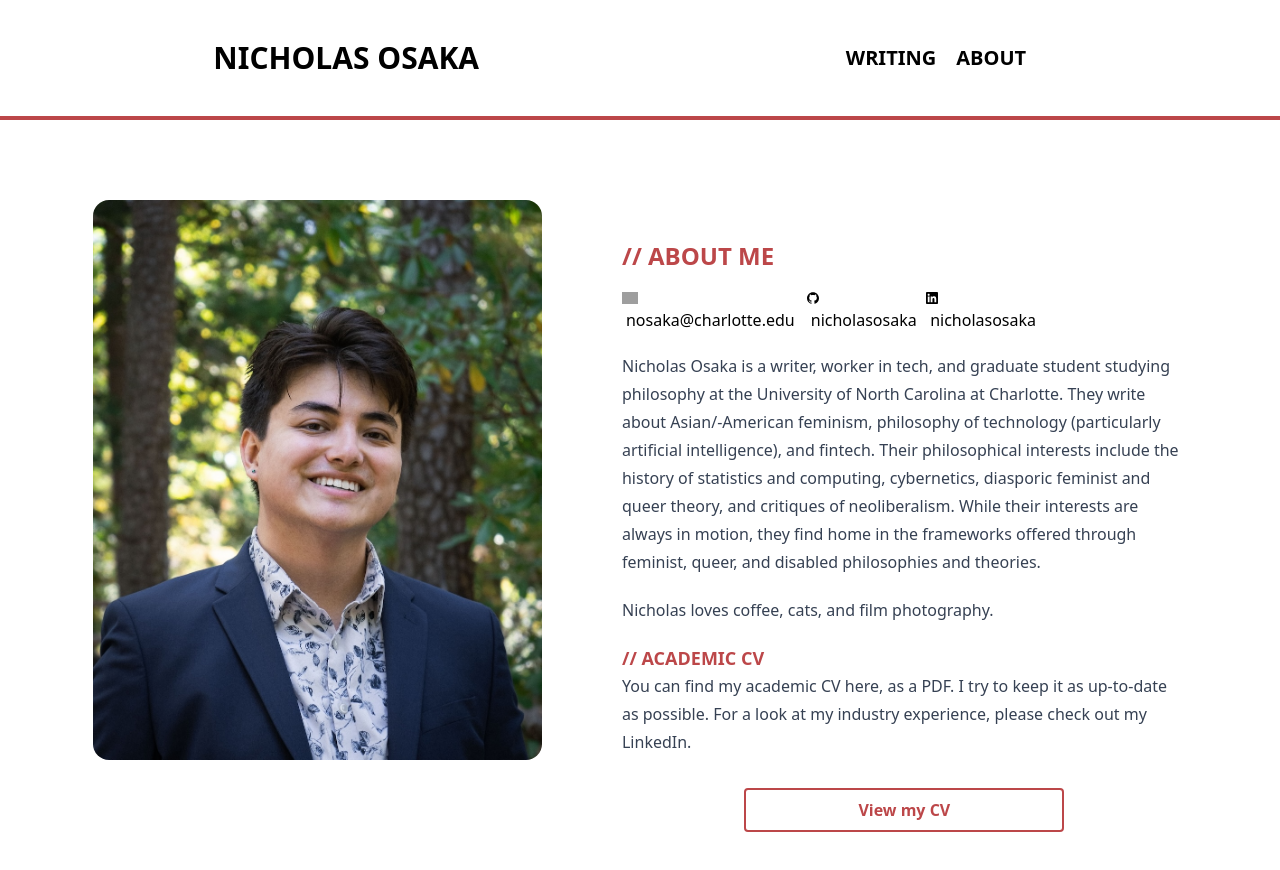
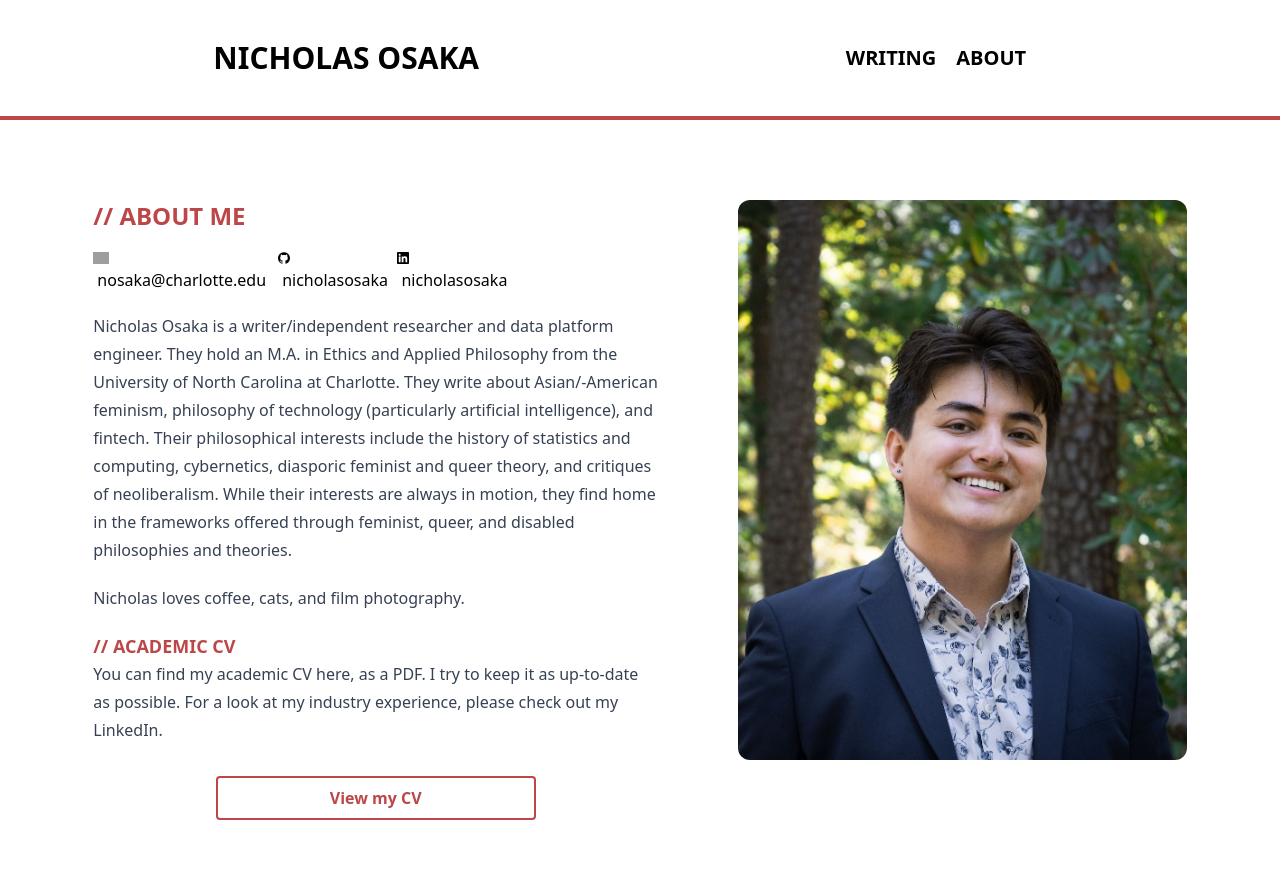
Before and after one commit to nicholasosaka/nosaka.xyz, a Next.js app: page / in a window 1280 px wide. Shown: the top 870 px of the page. Built offline with nearby package versions, Linux system fonts and the light colour scheme; grey boxes are pictures that could not be loaded.

Commit message:
Change about layout

```diff
--- a/pages/index.tsx
+++ b/pages/index.tsx
@@ -16,7 +16,7 @@ const Index = () => {
             <Header/>
             <div className='mt-8 xl:mt-20 2xl:w-10/12 xl:w-11/12 md:w-8/12 mx-auto'>
                 <div className="flex flex-col xl:flex-row">
-                    <div className='px-10 py-10'>
+                    <div className='px-10 py-5 md:py-0'>
                         <h1 className="text-2xl uppercase font-extrabold text-chestnut">// about me</h1>
                         <div className="xl:flex flex-row lg:w-9/12 justify-between my-3">
                             <IconLink svg="/svgs/email.svg" alt="Email Icon" text="nosaka@charlotte.edu" link="mailto:nosaka@charlotte.edu"/>
@@ -24,22 +24,22 @@ const Index = () => {
                             <IconLink svg="/svgs/linkedin.svg" alt="LinkedIn Icon" text="nicholasosaka" link="https://linkedin.com/in/nicholasosaka/"/>
                         </div>
                         <div className="prose my-5">
-                            <p>Nicholas Osaka is a writer, worker in tech, and graduate student studying philosophy at the University of North Carolina at Charlotte. They write about Asian/-American feminism, philosophy of technology (particularly artificial intelligence), and fintech. Their philosophical interests include the history of statistics and computing, cybernetics, diasporic feminist and queer theory, and critiques of neoliberalism. While their interests are always in motion, they find home in the frameworks offered through feminist, queer, and disabled philosophies and theories.</p>
+                            <p>Nicholas Osaka is a writer/independent researcher and data platform engineer. They hold an M.A. in Ethics and Applied Philosophy from the University of North Carolina at Charlotte. They write about Asian/-American feminism, philosophy of technology (particularly artificial intelligence), and fintech. Their philosophical interests include the history of statistics and computing, cybernetics, diasporic feminist and queer theory, and critiques of neoliberalism. While their interests are always in motion, they find home in the frameworks offered through feminist, queer, and disabled philosophies and theories.</p>
                             <p>Nicholas loves coffee, cats, and film photography.</p>
                         </div>
                         <h1 className="text-lg font-bold text-chestnut uppercase">// Academic CV</h1>
                         <p className='prose'>You can find my academic CV here, as a PDF. I try to keep it as up-to-date as possible. For a look at my industry experience, please check out my LinkedIn.</p>
                         <div className="flex md:flex-row flex-col gap-y-8 gap-x-16 my-8 w-full">
                             <Link href="/cv.pdf" passHref legacyBehavior>
-                                <button className="transition duration-500 bg-transparent text-chestnut hover:bg-chestnut hover:text-white font-bold py-2 px-28 rounded-sm inline-flex items-center border-2 border-chestnut mx-auto">
+                                <button className="transition duration-500 bg-transparent text-chestnut hover:bg-chestnut hover:text-white font-bold py-2 px-28 rounded-sm inline-flex items-center border-2 border-chestnut mx-auto cursor-pointer">
                                     <span className="mx-auto">View my CV</span>
                                 </button>
                             </Link>
                         </div>
                     </div>
-                    <div className='order-first mx-auto pb-5 px-10'>
+                    <div className='order-last mx-auto pb-5 px-10'>
                         <Image
-                            className="rounded-2xl"
+                            className="rounded-xl"
                             src="/headshot.jpg"
                             width={1418/3}
                             height={1772/3}
```
